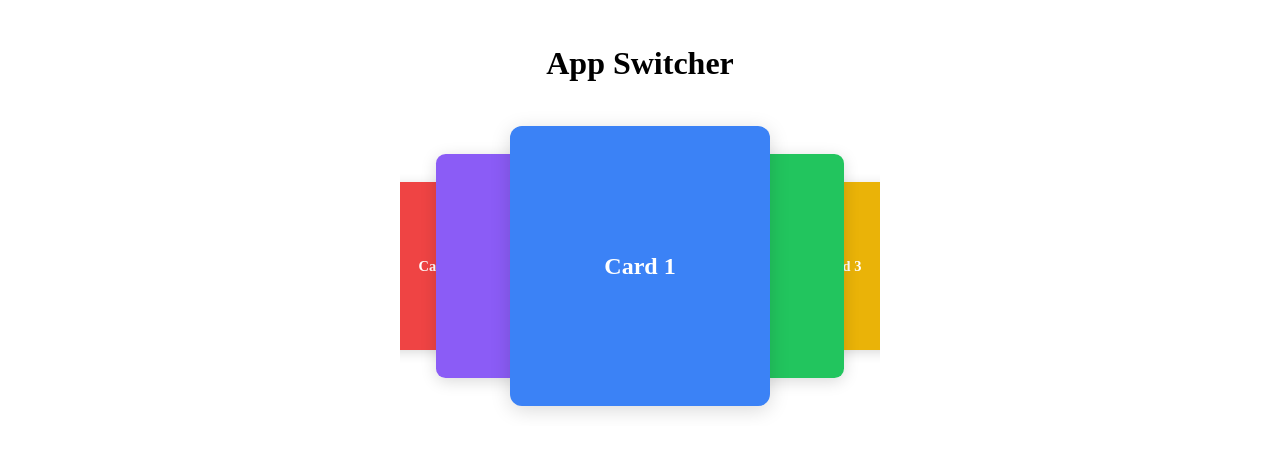
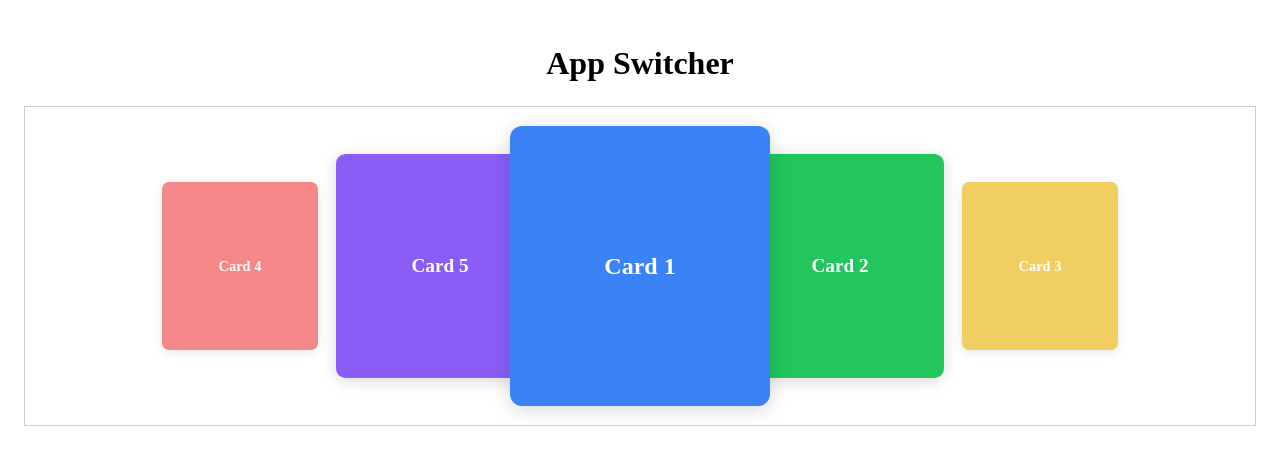
Before and after one commit to Gevork-Manukyan/GevUI, a React (Vite) app: page / in a window 1280 px wide. Shown: the top 464 px of the page. Built offline with nearby package versions, Linux system fonts and the light colour scheme.

Commit message:
AppSwitcher: enhance card display with dynamic width and fade effects, update styling and props for improved layout

```diff
--- a/src/App.tsx
+++ b/src/App.tsx
@@ -43,8 +43,8 @@ export default function App() {
       <h1 style={{ textAlign: "center", marginBottom: 24 }}>
         App Switcher
       </h1>
-      <div style={{ width: "100%", maxWidth: 480, height: 320, margin: "0 auto" }}>
-        <AppSwitcher stepWidth={100} scaleFactor={0.20}>
+      <div style={{ width: "100%", height: 320, margin: "0 auto", border: "1px solid #ccc" }}>
+        <AppSwitcher stepWidth={200} scaleFactor={0.20}>
           {DEMO_COLORS.map((color, i) => (
             <DemoCard key={i} index={i} color={color} />
           ))}
--- a/src/components/app-switcher/AppSwitcher.tsx
+++ b/src/components/app-switcher/AppSwitcher.tsx
@@ -6,6 +6,7 @@ import {
   useRef,
   useEffect,
   useCallback,
+  useState,
 } from "react"
 import {
   motion,
@@ -14,7 +15,7 @@ import {
   useMotionValueEvent,
   useDragControls,
 } from "motion/react"
-import { STEP_WIDTH, SCALE_FACTOR } from "./utils"
+import { STEP_WIDTH, SCALE_FACTOR, CARD_WIDTH, CARD_HEIGHT } from "./utils"
 import { Rail } from "./Rail"
 
 /**
@@ -48,6 +49,26 @@ export type AppSwitcherProps = {
    * @default false
    */
   invertScroll?: boolean
+  /**
+   * When true, cards fade out near the container edges; when false, opacity is 1 until the viewport edge then 0.
+   * @default true
+   */
+  fade?: boolean
+  /**
+   * Distance from center (in steps, same as layout) at which the fade starts. From center to this distance opacity is 1; from here to the edge, opacity goes to 0.
+   * @default 1
+   */
+  fadeStartDistance?: number
+  /**
+   * Width (px) of each card slot. Should match your card content so the carousel centers correctly.
+   * @default 260
+   */
+  cardWidth?: number
+  /**
+   * Height (px) of each card slot. Should match your card content.
+   * @default 280
+   */
+  cardHeight?: number
   /** Optional CSS class name applied to the root container. */
   className?: string
   /** Optional inline styles applied to the root container. */
@@ -67,9 +88,28 @@ export function AppSwitcher({
   invertSwipe = false,
   invertDrag = false,
   invertScroll = false,
+  fade = true,
+  fadeStartDistance = 1,
+  cardWidth = CARD_WIDTH,
+  cardHeight = CARD_HEIGHT,
   className,
   style,
 }: AppSwitcherProps) {
+  const [containerWidth, setContainerWidth] = useState(0)
+  const containerRef = useRef<HTMLDivElement>(null)
+
+  useEffect(() => {
+    const el = containerRef.current
+    if (!el) return
+    const observer = new ResizeObserver((entries) => {
+      const entry = entries[0]
+      if (entry) setContainerWidth(entry.contentRect.width)
+    })
+    observer.observe(el)
+    setContainerWidth(el.getBoundingClientRect().width)
+    return () => observer.disconnect()
+  }, [])
+
   const items = useMemo(
     () => Children.toArray(children),
     [children],
@@ -94,7 +134,6 @@ export function AppSwitcher({
 
   useMotionValueEvent(overlayX, "animationComplete", flushOverlay)
 
-  const containerRef = useRef<HTMLDivElement>(null)
   const startDrag = useCallback(
     (pointerEvent: React.PointerEvent) => {
       overlayX.jump(overlayX.get())
@@ -171,6 +210,11 @@ export function AppSwitcher({
         scaleFactor={scaleFactor}
         dragOffset={dragOffset}
         items={items}
+        containerWidth={containerWidth}
+        fade={fade}
+        fadeStartDistance={fadeStartDistance}
+        cardWidth={cardWidth}
+        cardHeight={cardHeight}
       />
     </div>
   )
--- a/src/components/app-switcher/CardSlot.tsx
+++ b/src/components/app-switcher/CardSlot.tsx
@@ -1,11 +1,6 @@
 import type { ReactNode } from "react"
 import { motion, useTransform, type MotionValue } from "motion/react"
-import {
-  CARD_WIDTH,
-  WINDOW_RADIUS,
-  BASE_Z,
-  getPositionInWindow,
-} from "./utils"
+import { BASE_Z, getPositionInWindow } from "./utils"
 
 export type CardSlotProps = {
   index: number
@@ -13,6 +8,11 @@ export type CardSlotProps = {
   stepWidth: number
   scaleFactor: number
   dragOffset: MotionValue<number>
+  containerWidth: number
+  fade: boolean
+  fadeStartDistance: number
+  cardWidth: number
+  cardHeight: number
   children: ReactNode
 }
 
@@ -22,6 +22,11 @@ export function CardSlot({
   stepWidth,
   scaleFactor,
   dragOffset,
+  containerWidth,
+  fade,
+  fadeStartDistance,
+  cardWidth,
+  cardHeight,
   children,
 }: CardSlotProps) {
   const x = useTransform(dragOffset, (offset) => {
@@ -29,22 +34,35 @@ export function CardSlot({
     const position = getPositionInWindow(index, center, itemCount)
     return (position - center) * stepWidth
   })
+
   const scale = useTransform(dragOffset, (offset) => {
     const center = offset / stepWidth
     const position = getPositionInWindow(index, center, itemCount)
     const distance = Math.abs(position - center)
     return Math.max(0.5, 1 - scaleFactor * distance)
   })
+
   const zIndex = useTransform(dragOffset, (offset) => {
     const center = offset / stepWidth
     const position = getPositionInWindow(index, center, itemCount)
     return BASE_Z - Math.round(Math.abs(position - center))
   })
+
   const opacity = useTransform(dragOffset, (offset) => {
     const center = offset / stepWidth
     const position = getPositionInWindow(index, center, itemCount)
-    const distance = Math.abs(position - center)
-    return distance <= WINDOW_RADIUS ? 1 : 0
+    const xPx = (position - center) * stepWidth
+    const absX = Math.abs(xPx)
+
+    if (containerWidth <= 0) return 1
+    const viewportEdgePx = containerWidth / 2 + cardWidth / 2
+    if (absX > viewportEdgePx) return 0
+    if (!fade) return 1
+
+    const fadeStartPx = fadeStartDistance * stepWidth
+    if (absX <= fadeStartPx) return 1
+    if (fadeStartPx >= viewportEdgePx) return 1
+    return 1 - (absX - fadeStartPx) / (viewportEdgePx - fadeStartPx)
   })
 
   return (
@@ -53,8 +71,8 @@ export function CardSlot({
         position: "absolute",
         left: 0,
         top: 0,
-        width: CARD_WIDTH,
-        height: 280,
+        width: cardWidth,
+        height: cardHeight,
         x,
         scale,
         zIndex,
--- a/src/components/app-switcher/Rail.tsx
+++ b/src/components/app-switcher/Rail.tsx
@@ -1,6 +1,5 @@
 import type { ReactNode } from "react"
 import { motion, type MotionValue } from "motion/react"
-import { CARD_WIDTH } from "./utils"
 import { CardSlot } from "./CardSlot"
 
 export type RailProps = {
@@ -9,6 +8,11 @@ export type RailProps = {
   scaleFactor: number
   dragOffset: MotionValue<number>
   items: ReactNode[]
+  containerWidth: number
+  fade: boolean
+  fadeStartDistance: number
+  cardWidth: number
+  cardHeight: number
 }
 
 export function Rail({
@@ -17,6 +21,11 @@ export function Rail({
   scaleFactor,
   dragOffset,
   items,
+  containerWidth,
+  fade,
+  fadeStartDistance,
+  cardWidth,
+  cardHeight,
 }: RailProps) {
   return (
     <motion.div
@@ -24,10 +33,9 @@ export function Rail({
         position: "absolute",
         left: "50%",
         top: "50%",
-        marginLeft: -CARD_WIDTH / 2,
-        marginTop: -140,
-        width: CARD_WIDTH,
-        height: 280,
+        width: cardWidth,
+        height: cardHeight,
+        transform: "translate(-50%, -50%)",
       }}
     >
       {items.map((child, index) => (
@@ -38,6 +46,11 @@ export function Rail({
           stepWidth={stepWidth}
           scaleFactor={scaleFactor}
           dragOffset={dragOffset}
+          containerWidth={containerWidth}
+          fade={fade}
+          fadeStartDistance={fadeStartDistance}
+          cardWidth={cardWidth}
+          cardHeight={cardHeight}
         >
           {child}
         </CardSlot>
--- a/src/components/app-switcher/utils.ts
+++ b/src/components/app-switcher/utils.ts
@@ -1,6 +1,6 @@
 export const STEP_WIDTH = 280
 export const CARD_WIDTH = 260
-export const WINDOW_RADIUS = 2
+export const CARD_HEIGHT = 280
 export const SCALE_FACTOR = 0.12
 export const BASE_Z = 100
 
```
